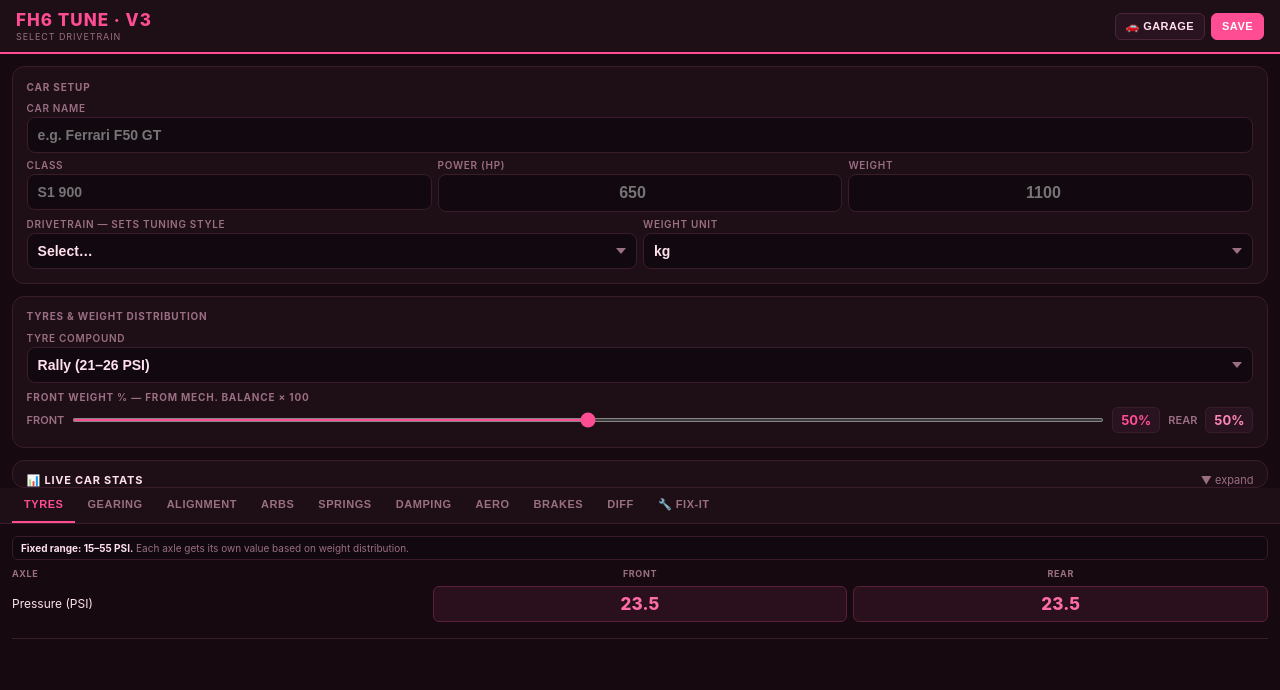
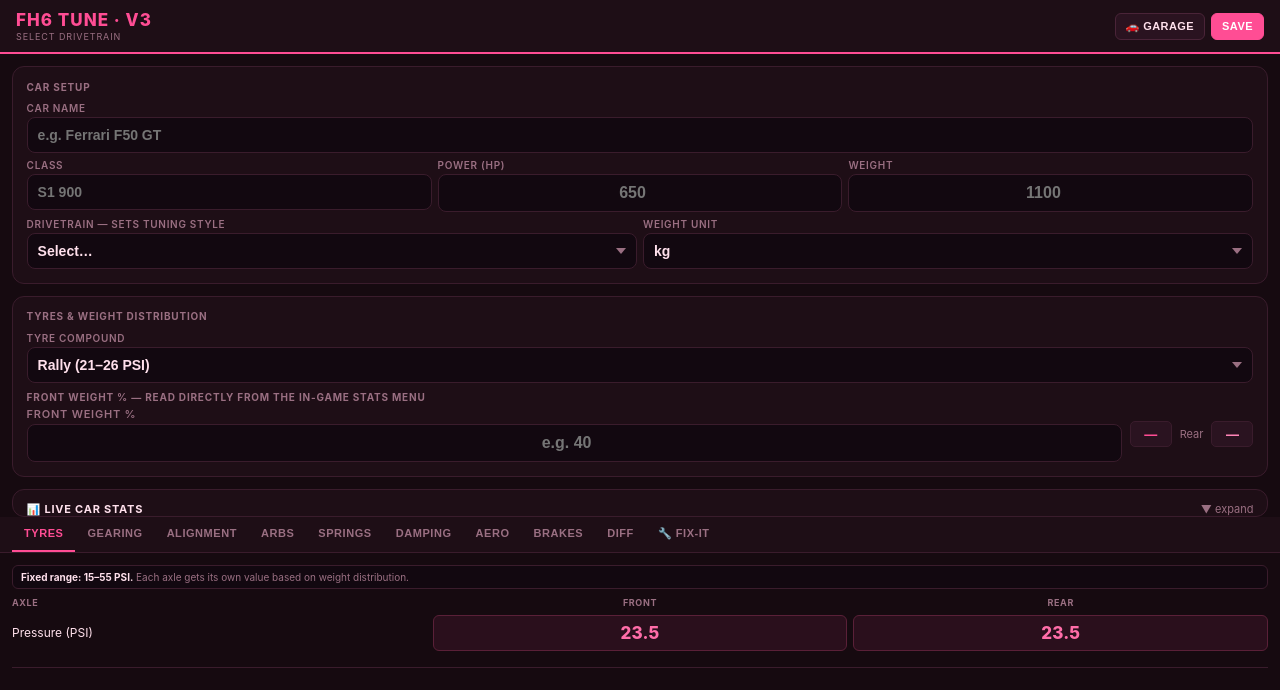
Before and after one commit to almallin/FH-6-Tune-V3, a plain HTML site: page index.html in a window 1280 px wide. Drawn offline with Linux system fonts and the light colour scheme.

Commit message:
Add files via upload

```diff
--- a/index.html
+++ b/index.html
@@ -243,13 +243,12 @@ input[type=range]{flex:1;accent-color:var(--accent);height:4px}
         <option value="drag">Drag (20 PSI)</option>
       </select>
     </div>
-    <div class="card-title" style="margin-bottom:4px">Front weight % — from Mech. Balance × 100</div>
+    <div class="card-title" style="margin-bottom:4px">Front weight % — read directly from the in-game stats menu</div>
     <div class="slider-row">
-      <label>Front</label>
-      <input type="range" min="20" max="80" step="1" value="50" id="fw-slider">
-      <span class="badge" id="fw-val">50%</span>
-      <label>Rear</label>
-      <span class="badge rear" id="rw-val">50%</span>
+      <div class="fg" style="flex:1"><label>Front weight %</label><input type="number" id="fw-input" placeholder="e.g. 40" min="10" max="90" step="0.1" oninput="calc()"></div>
+      <span class="badge" id="fw-val">—</span>
+      <span style="font-size:11px;color:var(--muted)">Rear</span>
+      <span class="badge rear" id="rw-val">—</span>
     </div>
   </div>
 
@@ -494,13 +493,18 @@ function setRes(id,val,dp){
 function getWeightKg(){const w=vn('car-weight'),u=$('weight-unit').value;if(isNaN(w)||w<=0)return null;return u==='lbs'?w*0.453592:w}
 function wFactor(){const kg=getWeightKg();return kg===null?0.5:clamp((kg-700)/1300,0,1)}
 function getPower(){const p=vn('car-power');return isNaN(p)||p<=0?null:p}
-function getFW(){return vn('fw-slider')/100}
+function getFW(){const v=vn('fw-input');return isNaN(v)?null:clamp(v/100,0.1,0.9)}
+// raw power-to-weight in hp/kg (e.g. 1191/963 = 1.24)
+function pwRatio(){
+  const hp=getPower(),kg=getWeightKg();
+  if(!hp||!kg)return null;
+  return hp/kg;
+}
 // power-to-weight ratio normalised 0(low)-1(high); ~0.5 is moderate
 function pwFactor(){
-  const hp=getPower(),kg=getWeightKg();
-  if(!hp||!kg)return 0.5;
-  const pw=hp/kg; // hp per kg
-  return clamp((pw-0.15)/0.45,0,1); // 0.15=tame, 0.60=very punchy
+  const pw=pwRatio();
+  if(pw===null)return 0.5;
+  return clamp((pw-0.15)/0.85,0,1); // 0.15=tame, 1.0=extreme (was 0.60 cap, now scales to ~1.0+ hp/kg)
 }
 
 function tyrePSI(){
@@ -550,9 +554,9 @@ const NOTES={
     arb:'<b>Guide:</b> RWD baseline ~20 front / 55 rear. Softer front ARB = more front grip. <span class="why">Why: a stiffer bar overloads the outside tyre on that axle, so a softer front keeps front grip and fights understeer.</span><br>Fix the end with the problem — understeer → soften front, oversteer → soften rear.',
     springs:'<b>Guide:</b> ⅓–½ of range, heavier axle stiffer. <span class="why">Why: the heavier end needs more spring to control its weight transfer.</span><br><b>Ride height:</b> Low both ends for a low centre of gravity. Raise only if bottoming out.',
     damping:'<b>Guide:</b> Rebound 12–18, bump ~40% of rebound. <span class="why">Why: compression should be quick to absorb hits, extension slower and controlled — keeping bump well under rebound is the universal sanity check.</span>',
-    aero:'<b>Guide:</b> Aim for an Aero Balance of 0.40–0.45 — roughly balanced front/rear with a slight rear lean for RWD. <span class="why">Why: too much front aero on RWD unsettles the rear at speed.</span>',
+    aero:'<b>Guide:</b> Rear downforce scales with power-to-weight. <span class="why">Why: a high-power RWD overwhelms its two rear tyres at speed — adding rear downforce plants them through fast corners. Very-high-power cars (1+ hp/kg) want a lot of rear aero even at a top-speed cost.</span> Front eases off slightly as power rises to keep the balance rearward.',
     brakes:'<b>Guide:</b> 52–56% forward for stability. <span class="why">Why: weight shifts forward under braking, so the front can take more load without locking — forward bias keeps the rear from stepping out.</span> One % makes a difference.',
-    diffRwd:'<b>Guide:</b> Accel scaled by power-to-weight — punchy/light cars get lower accel (down to ~50%) to stop the rear snapping on exit, calmer cars can run higher (up to ~65%). <span class="why">Why: a more locked diff forces both rear wheels to drive equally, which pushes the tail wide when you get on the throttle.</span> Decel ~15% for entry stability.',
+    diffRwd:'<b>Guide:</b> Accel scaled by power-to-weight — punchy cars get lower accel (down to ~46%) to stop the rear snapping on exit, calmer cars run higher (up to ~64%). <span class="why">Why: a more locked diff forces both rear wheels to drive equally, which pushes the tail wide on throttle. The more power per kg, the less locking it can tolerate.</span> Rear toe-in also scales up with power for high-speed stability. Decel ~15%.',
     brakeSub:'% forward'
   },
   awd:{
@@ -614,10 +618,11 @@ function updateNotes(){
 
 // ── MAIN CALC ────────────────────────────────────────────────────────────
 function calc(){
-  const fw=getFW(),rw=1-fw;
-  $('fw-val').textContent=Math.round(fw*100)+'%';
-  $('rw-val').textContent=Math.round(rw*100)+'%';
-  const dt=$('drivetrain').value,wf=wFactor(),pw=pwFactor();
+  const fwRaw=getFW();
+  const fw=fwRaw===null?0.5:fwRaw, rw=1-fw;
+  $('fw-val').textContent=fwRaw===null?'—':Math.round(fw*100)+'%';
+  $('rw-val').textContent=fwRaw===null?'—':Math.round(rw*100)+'%';
+  const dt=$('drivetrain').value,wf=wFactor(),pw=pwFactor(),pwr=pwRatio();
 
   // ── TYRES (shared logic)
   const psi=tyrePSI();
@@ -655,22 +660,25 @@ function calc(){
     const rhMn=vn('rh-min'),rhMx=vn('rh-max');
     if(valid(rhMn,rhMx)){setRes('rh-f-res',rhMx,1);setRes('rh-r-res',fromMin(rhMn,rhMx,0.25),1);}
     else{setRes('rh-f-res',null,1);setRes('rh-r-res',null,1);}
-    // Aero front max / rear ~35%
-    aeroCalc(1.0,0.35);
-    // Diff 100/0 both, centre 80
+    // Aero front max / rear scales gently up with power-to-weight (much milder than RWD)
+    aeroCalc(1.0,clamp(0.35+pw*0.15,0.35,0.50));
+    // Diff 100/0 both, centre eases slightly less rearward as PW rises (keeps drive cleaner)
     setRes('df-af-acc-res',100,0);setRes('df-af-dec-res',0,0);
     setRes('df-ar-acc-res',100,0);setRes('df-ar-dec-res',0,0);
     const cMin=vn('df-ctr-min'),cMax=vn('df-ctr-max');
-    setRes('df-ctr-res',valid(cMin,cMax)?clamp(fromMin(cMin,cMax,0.80),cMin,cMax):80,0);
+    const ctrPos=clamp(0.82-pw*0.08,0.74,0.84); // very high PW → slightly less rear bias
+    setRes('df-ctr-res',valid(cMin,cMax)?clamp(fromMin(cMin,cMax,ctrPos),cMin,cMax):Math.round(80-pw*6),0);
   } else if(dt==='rwd'){
-    // ---- Guide 3 stability-biased ----
+    // ---- Guide 3 stability-biased + power-to-weight scaling ----
+    // pw 0(tame)..1(extreme). High-PW RWD needs more rear grip everywhere.
     // Camber more aggressive, more front
     let camF=clamp(-1.5-(wf-0.5)*0.4,-1.8,-1.0);
     let camR=clamp(-1.1-(wf-0.5)*0.3,-1.5,-0.8);
     setRes('ca-f-res',camF,1);setRes('ca-r-res',camR,1);
-    // ARB ~20F/55R scaled
+    // ARB ~20F/55R scaled — soften rear as PW rises (less rear overload mid-corner)
     setRes('arb-f-res',fromMin(1,65,clamp(0.32+(fw-0.5)*0.3+(wf-0.5)*0.2,0.2,0.8)),1);
-    setRes('arb-r-res',fromMin(1,65,clamp(0.50+(rw-0.5)*0.3+(wf-0.5)*0.2,0.3,0.88)),1);
+    const arbRPos=clamp(0.50+(rw-0.5)*0.3+(wf-0.5)*0.2 - pw*0.12,0.28,0.88);
+    setRes('arb-r-res',fromMin(1,65,arbRPos),1);
     // Damping firmer
     const rbF=clamp(15+(fw-0.5)*2+(wf-0.5)*2,12,18);
     const rbR=clamp(15+(rw-0.5)*2+(wf-0.5)*2,12,18);
@@ -678,17 +686,24 @@ function calc(){
     setRes('bm-f-res',clamp(rbF*0.40,1,20),1);setRes('bm-r-res',clamp(rbR*0.40,1,20),1);
     // Brakes forward
     setRes('br-bal-res',Math.round(clamp(54+(fw-0.5)*8,50,58)),0);
+    // Toe: rear toe-in scales UP with power-to-weight for high-speed stability
+    const rearToe=-(0.1+pw*0.2); // -0.1 tame .. -0.3 extreme
+    setRes('toe-f-res',0.0,1);
+    setRes('toe-r-res',clamp(rearToe,-0.4,-0.1),1);
     // Ride height low both
     const rhMn=vn('rh-min'),rhMx=vn('rh-max');
     if(valid(rhMn,rhMx)){setRes('rh-f-res',fromMin(rhMn,rhMx,0.10),1);setRes('rh-r-res',fromMin(rhMn,rhMx,0.10),1);}
     else{setRes('rh-f-res',null,1);setRes('rh-r-res',null,1);}
-    // Aero balanced, slight rear
-    aeroCalc(0.45,0.42);
-    // Diff accel scaled by power-to-weight (the F50 fix, corrected direction)
-    const rAccel=Math.round(clamp(60-pw*15,48,65));
+    // AERO: rear downforce scales hard with power-to-weight (the F50 fix)
+    // tame ~45% rear, extreme ~75% rear. Front stays high-ish but not above rear-driven balance.
+    const rearAeroPos=clamp(0.42+pw*0.35,0.42,0.80);
+    const frontAeroPos=clamp(0.55-pw*0.10,0.42,0.55); // ease front slightly as PW rises
+    aeroCalc(frontAeroPos,rearAeroPos);
+    // Diff accel scaled down by power-to-weight (corrected direction)
+    const rAccel=Math.round(clamp(62-pw*16,46,64));
     setRes('df-r-acc-res',rAccel,0);
     setRes('df-r-dec-res',15,0);
-    $('df-r-acc-sub').textContent=pw>0.6?'Lowered — high power/weight':'Weight-scaled';
+    $('df-r-acc-sub').textContent=pwr?('PW '+pwr.toFixed(2)+' hp/kg'):'Enter power & weight';
   } else if(dt==='fwd'){
     // ---- Guide 3 base, mirrored for FWD ----
     let camF=clamp(-1.2-(wf-0.5)*0.3,-1.6,-0.8);
@@ -731,7 +746,7 @@ function aeroCalc(frontPos,rearPos){
 }
 
 // ── GARAGE ─────────────────────────────────────────────────────────────────
-const FIELDS=['car-name','car-class','drivetrain','car-power','car-weight','weight-unit','tyre-compound','fw-slider',
+const FIELDS=['car-name','car-class','drivetrain','car-power','car-weight','weight-unit','tyre-compound','fw-input',
   'sp-min','sp-max','rh-min','rh-max','ae-f-min','ae-f-max','ae-r-min','ae-r-max','df-ctr-min','df-ctr-max'];
 function readState(){const s={};FIELDS.forEach(id=>{const e=$(id);if(e)s[id]=e.value});return s}
 function applyState(s){FIELDS.forEach(id=>{const e=$(id);if(e&&s[id]!==undefined)e.value=s[id]});updateDiffTabs();updateNotes();setGearFocus(gearFocus);calc()}
@@ -791,7 +806,6 @@ if('serviceWorker' in navigator){
 
 // ── INIT ────────────────────────────────────────────────────────────────────
 $('save-modal').addEventListener('click',e=>{if(e.target===$('save-modal'))closeModal()});
-$('fw-slider').addEventListener('input',calc);
 updateDiffTabs();updateNotes();setGearFocus('race');calc();
 </script>
 </body>
```
